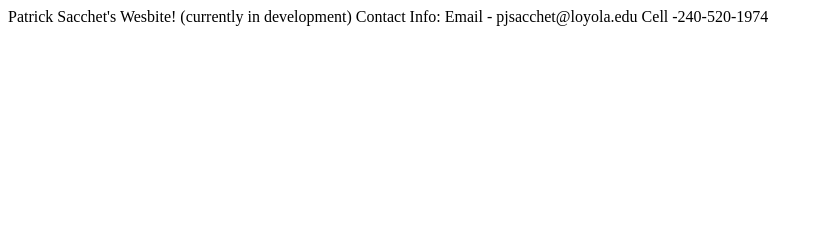
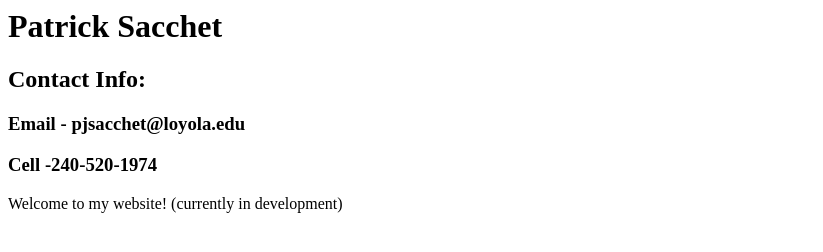
Before and after one commit to pjsacchet/Website, a plain HTML site: page index.html in a window 1280 px wide. Shown: the whole page, without its empty margins (0-823 px from the left). Drawn offline with Linux system fonts and the light colour scheme.

Commit message:
Initial simple layout changes

```diff
--- a/index.html
+++ b/index.html
@@ -1,8 +1,19 @@
 <html>
+
+<head>
+  <title>Patrick Sacchet's Homepage</title>
+
+
+</head>
+
 <body>
-Patrick Sacchet's Wesbite! (currently in development)
-Contact Info:
-  Email - pjsacchet@loyola.edu
-  Cell -240-520-1974
+  <h1>Patrick Sacchet</h1>
+  <h2>Contact Info:</h2>
+  <h3>Email - pjsacchet@loyola.edu</h3>
+  <h3>Cell -240-520-1974</h3>
+  <p>
+    Welcome to my website! (currently in development)
+  </p>
 </body>
+
 </html>
```
